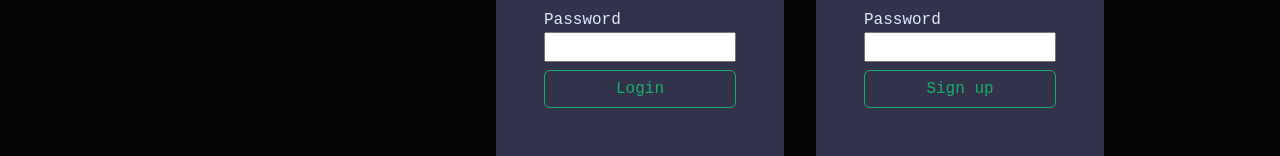
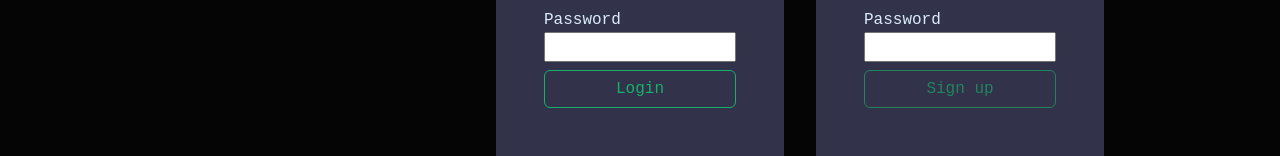
Before and after one commit to Ojself/cyberwarfare4k, a React (Create React App) app in the folder client/: page / in a window 1280 px wide. Shown: the part 796-952 px from the top of the page. Built offline with nearby package versions, Linux system fonts and the light colour scheme; no server answers.

Commit message:
disable signup

```diff
--- a/client/src/components/pages/loginSignup/Signup.jsx
+++ b/client/src/components/pages/loginSignup/Signup.jsx
@@ -84,7 +84,7 @@ const Signup = (props) => {
           className="btn btn-outline w-100 mt-2"
           color="outline-success"
           onClick={(e) => handleClick(e)}
-          disabled={false}
+          disabled={true}
         >
           Sign up
         </Button>
```
